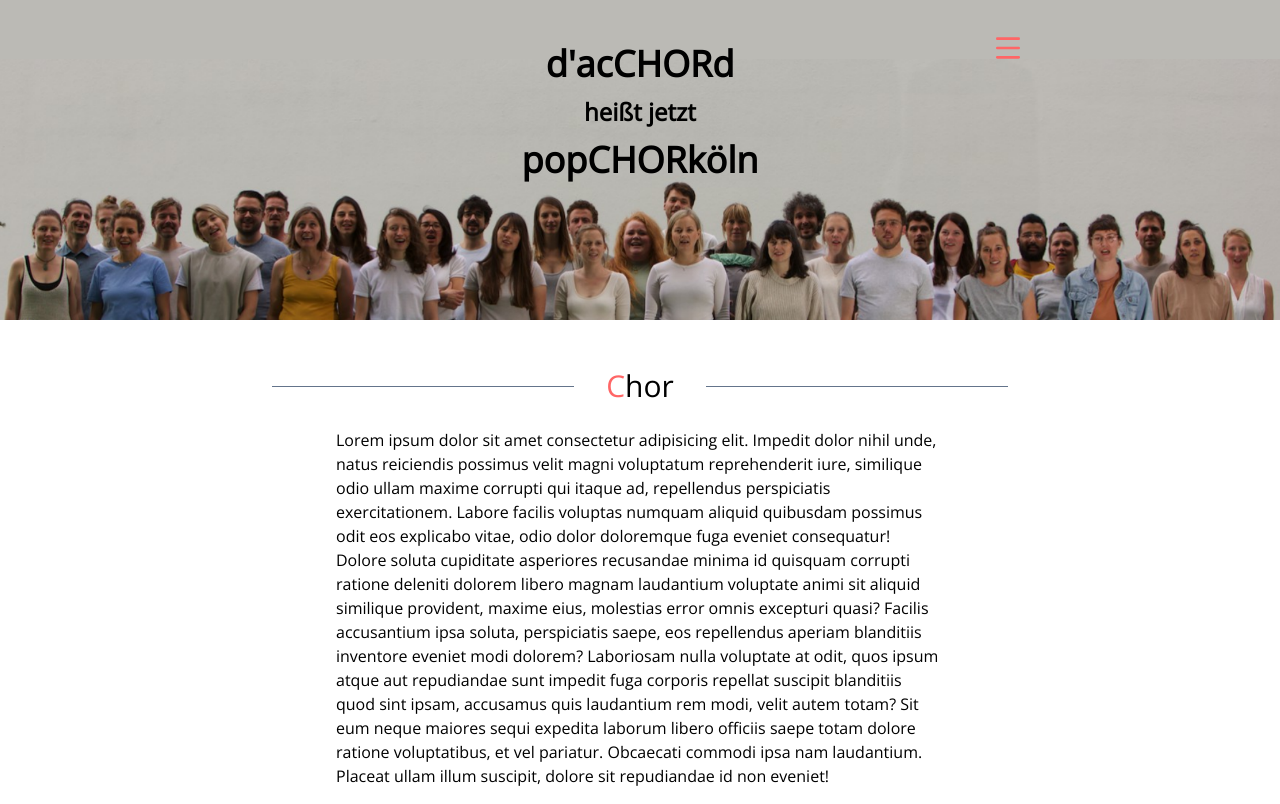
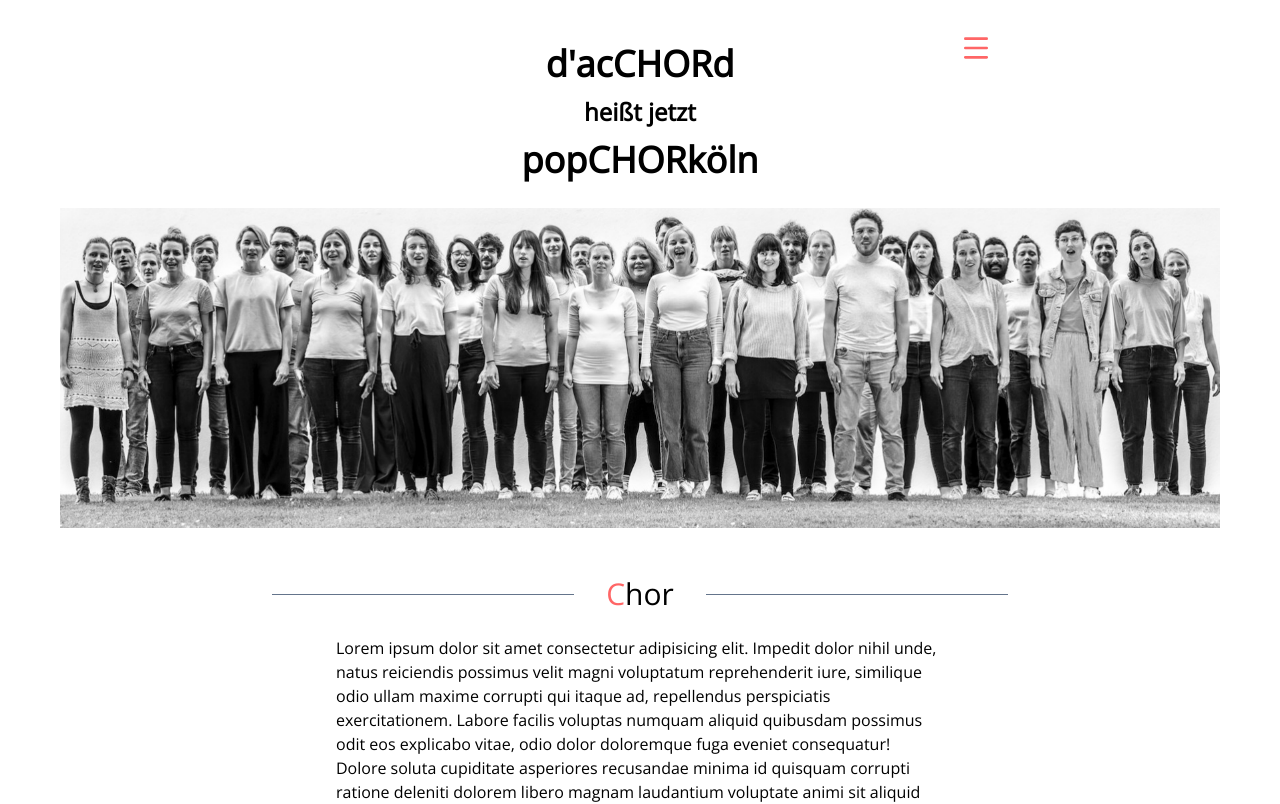
Before and after one commit to martinst01/popchor-koeln, a SvelteKit app: page / in a window 1280 px wide. Shown: the top 804 px of the page. Built offline with nearby package versions, Linux system fonts and the light colour scheme.

Commit message:
feat: use greyscale image for header

```diff
--- a/src/routes/+layout.svelte
+++ b/src/routes/+layout.svelte
@@ -40,16 +40,8 @@
 <svelte:window on:popstate={onPopstate} />
 <svelte:body on:keydown={onKeydown} />
 
-<header
-    class="
-        bg-[#BBBAB5] bg-[length:40rem] bg-bottom bg-no-repeat p-8 pb-16
-        sm:bg-[length:50rem] sm:pb-20
-        md:bg-[length:60rem] md:pb-24
-        lg:bg-[length:80rem] lg:pb-32
-    "
-    style="background-image: url('{imageHeader}'"
->
-    <div class="container relative mx-auto">
+<header>
+    <div class="container relative mx-auto p-8 pb-4">
         <a href="/">
             <h1 class="text-center text-4xl font-bold leading-[4rem]">
                 d'acCHORd
@@ -58,17 +50,22 @@
             </h1>
         </a>
 
-        <button class="absolute -right-2 -top-2 p-2" on:click={toggleMenu}>
+        <button class="absolute right-6 top-6 p-2" on:click={toggleMenu}>
             <Menu class="text-accent" size={32} />
         </button>
     </div>
+
+    <div
+        class="h-40 bg-[length:auto_100%] bg-bottom bg-no-repeat sm:h-52 md:h-80"
+        style="background-image: url('{imageHeader}'"
+    />
 </header>
 
 <nav
-    class="fixed inset-0 z-10 bg-white/90 p-8 transition-transform duration-200 ease-in-out"
+    class="fixed inset-0 z-10 bg-white/90 transition-transform duration-200 ease-in-out"
     class:-translate-y-full={!menuExpanded}
 >
-    <div class="container relative mx-auto">
+    <div class="container relative mx-auto p-8">
         <ul class="flex flex-col gap-4 p-4">
             <li><a class="text-lg hover:text-accent active:text-accent" href="#chor">Chor</a></li>
             <li><a class="text-lg hover:text-accent active:text-accent" href="#chorleiter">Chorleiter</a></li>
@@ -76,7 +73,7 @@
             <li><a class="text-lg hover:text-accent active:text-accent" href="#kontakt">Kontakt</a></li>
         </ul>
 
-        <button class="absolute -right-2 -top-2 p-2" on:click={toggleMenu}>
+        <button class="absolute right-6 top-6 p-2" on:click={toggleMenu}>
             <X class="hover:text-slate-500" size={32} />
         </button>
     </div>
```
Also changed, not shown: src/lib/assets/header.png.
